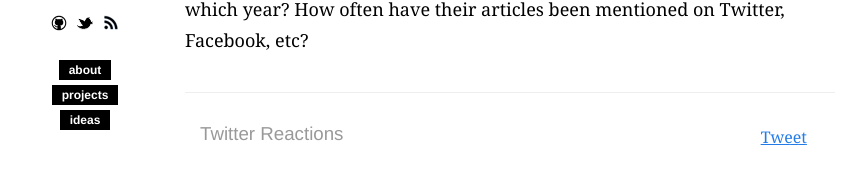
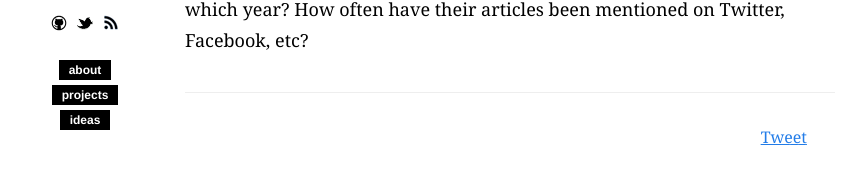
Before and after one commit to spier/spier.github.io, a Jekyll site: the page built from _posts/projects/2012-12-01-zeitly.md, in a window 1280 px wide. Shown: the part 180-364 px from the top of the page, without its empty margins (15-865 px from the left). Built offline with Jekyll 4.4.1, drawn with Linux system fonts in a browser that asks for light colours; nearby versions of some CDN libraries; Markdown is read by kramdown in place of the engine named in the settings; a script that is not in the unit is left out; comment, search, counter and statistics services are not loaded.

Commit message:
removing 'twitter reactions'. removing G+ sharing. adds new twitter button

```diff
--- a/_layouts/post.html
+++ b/_layouts/post.html
@@ -11,14 +11,9 @@
   <div id="boastful">
 		<div id="feedback_buttons">
 			<!-- twitter -->
-	    <a href="http://twitter.com/share" class="twitter-share-button" data-count="horizontal" data-via="sebastianspier">Tweet</a>
-			<script type="text/javascript" src="http://platform.twitter.com/widgets.js"></script>
-			<!-- G+ -->
-			<script type="text/javascript" src="https://apis.google.com/js/plusone.js"></script>
-			<g:plusone size="standard" href="{{ site.url_root }}{{ page.url }}/"></g:plusone>
+			<a href="https://twitter.com/share" class="twitter-share-button"{count} data-via="sebastianspier" data-size="large">Tweet</a>
+			<script>!function(d,s,id){var js,fjs=d.getElementsByTagName(s)[0],p=/^http:/.test(d.location)?'http':'https';if(!d.getElementById(id)){js=d.createElement(s);js.id=id;js.src=p+'://platform.twitter.com/widgets.js';fjs.parentNode.insertBefore(js,fjs);}}(document, 'script', 'twitter-wjs');</script>
 		</div>
-
-    <h3>Twitter Reactions</h3>
  </div>
 
 	<!--
```
